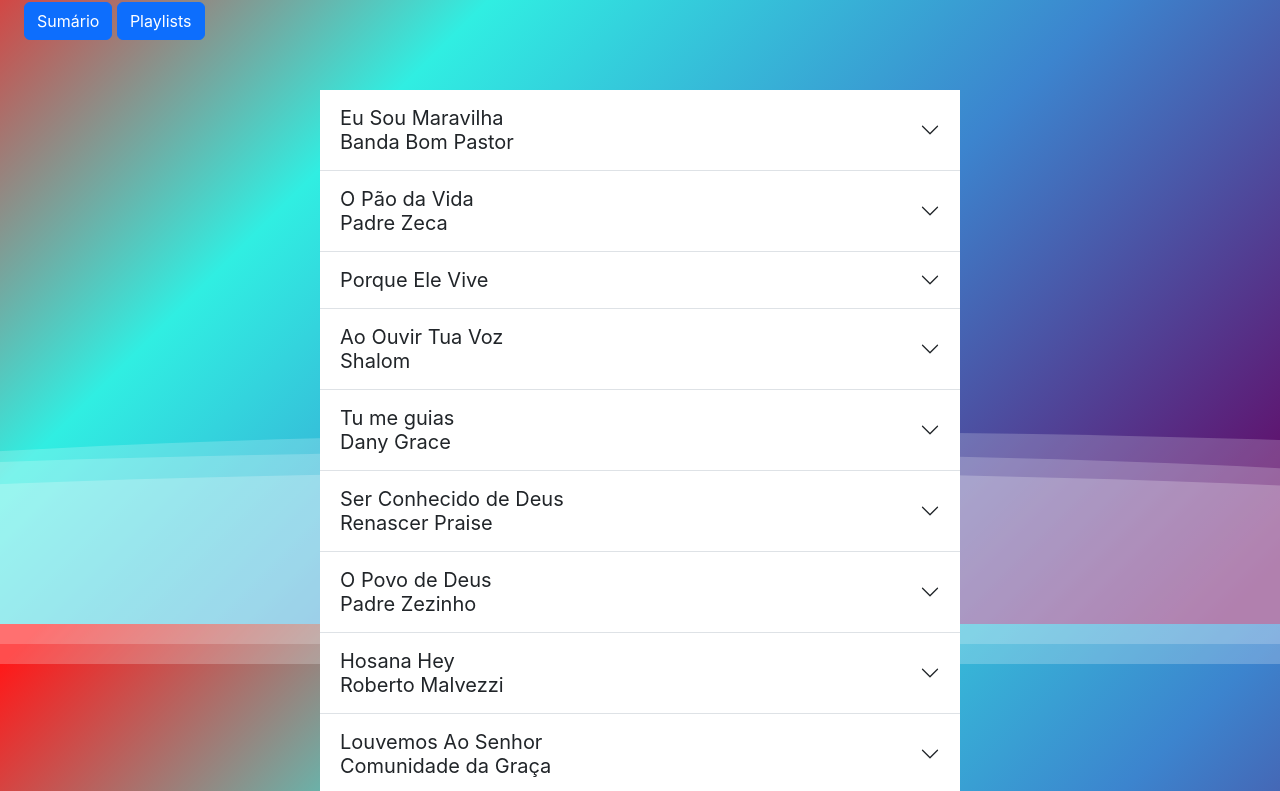
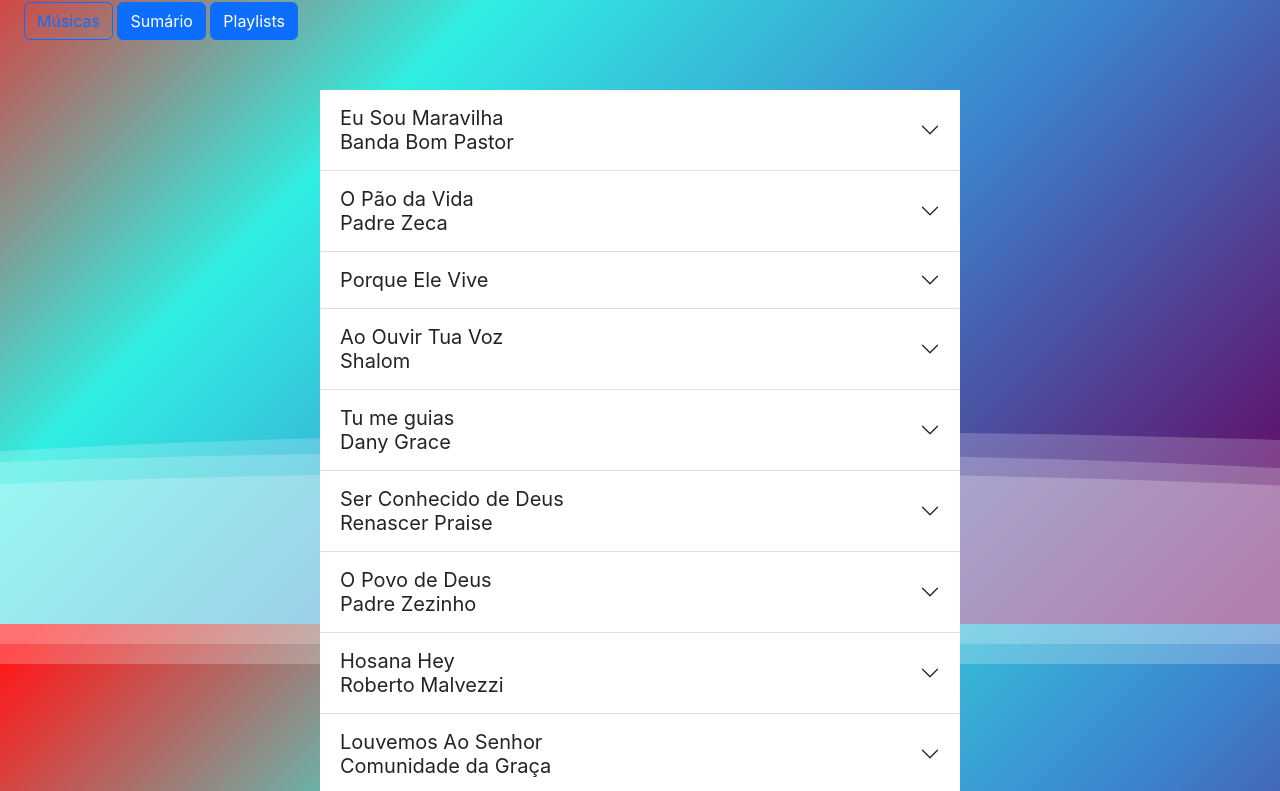
Before and after one commit to localcatolico/localcatolico-musicas, a plain HTML site: page musics.html in a window 1280 px wide. Shown: the part 176-967 px from the top of the page. Drawn offline with nearby package versions, Linux system fonts and the light colour scheme.

Commit message:
feat: add more navigation links

```diff
--- a/musics.html
+++ b/musics.html
@@ -24,6 +24,7 @@
       <img src="assets/img/logo.png" width="80" height="80"/><br><br>
       <h3 class="text-white">Local Católico - Músicas</h3>
       <p class="text-white"></p>
+      <a class="btn btn-outline-primary" href="musics.html">Músicas</a>
       <a class="btn btn-primary" href="index.html">Sumário</a>
       <a class="btn btn-primary" href="playlists.html">Playlists</a>
     </header>
```
Also changed, not shown: index.html (+1 -0 lines).
